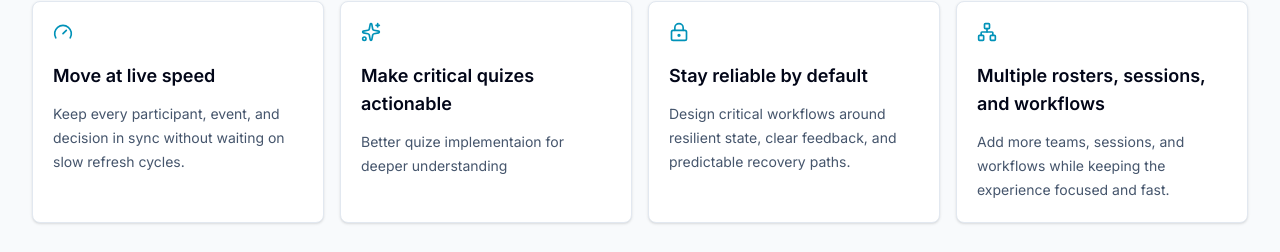
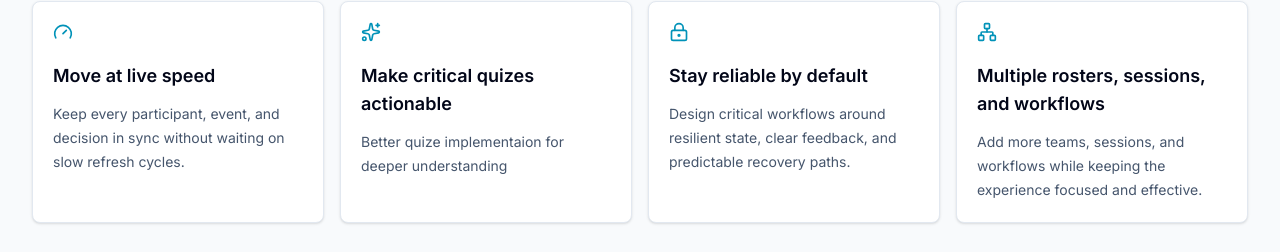
Before and after one commit to kartikgulati/crewrostering, a Next.js app: page / in a window 1280 px wide. Shown: the part 1211-1463 px from the top of the page. Built offline with nearby package versions, Linux system fonts and the light colour scheme.

Commit message:
changed the text

```diff
--- a/components/landing/landing-page.tsx
+++ b/components/landing/landing-page.tsx
@@ -48,7 +48,7 @@ const features = [
   },
   {
     title: "Multiple rosters, sessions, and workflows",
-    description: "Add more teams, sessions, and workflows while keeping the experience focused and fast.",
+    description: "Add more teams, sessions, and workflows while keeping the experience focused and effective.",
     icon: Network,
   },
 ];
```
